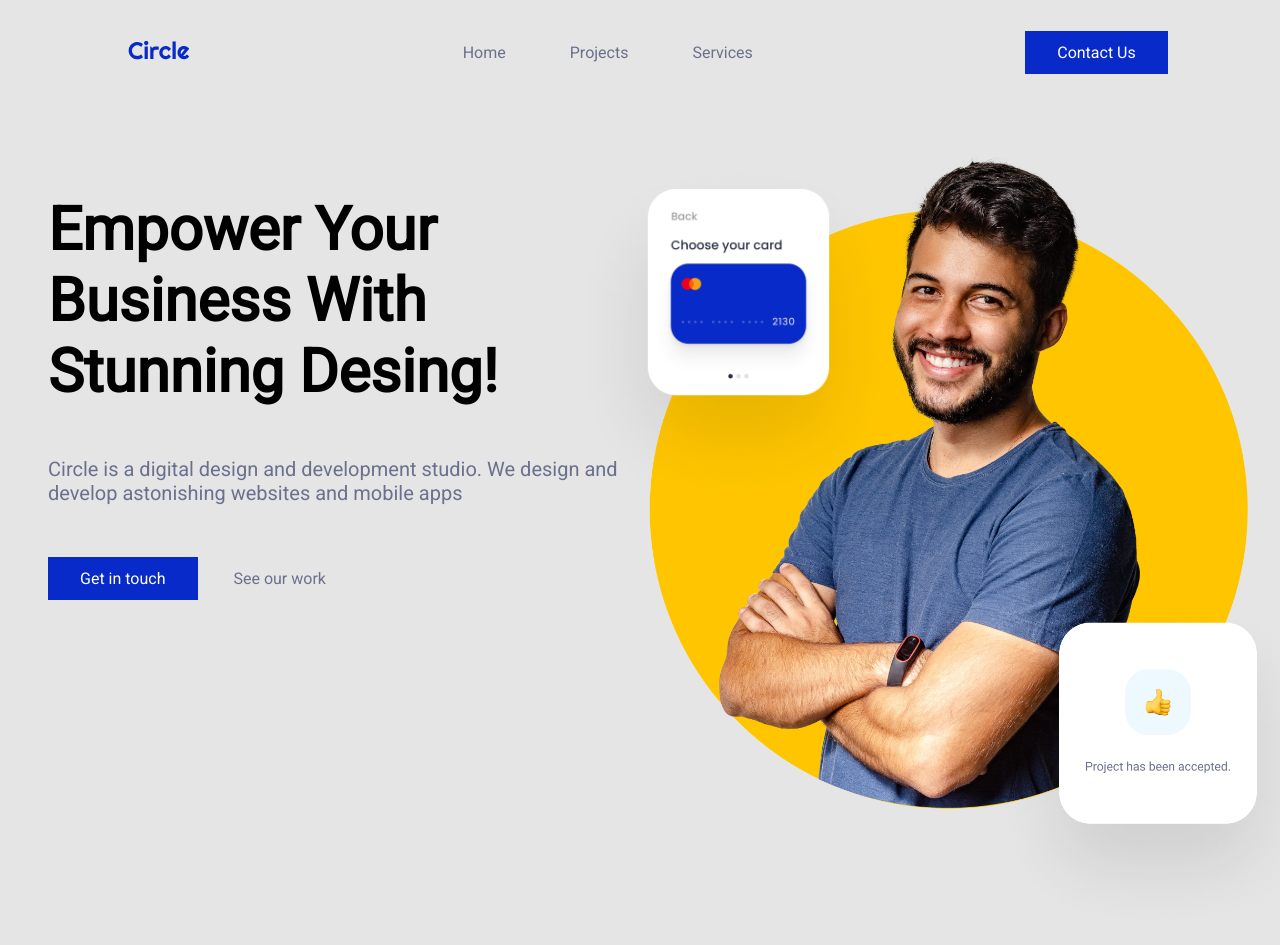
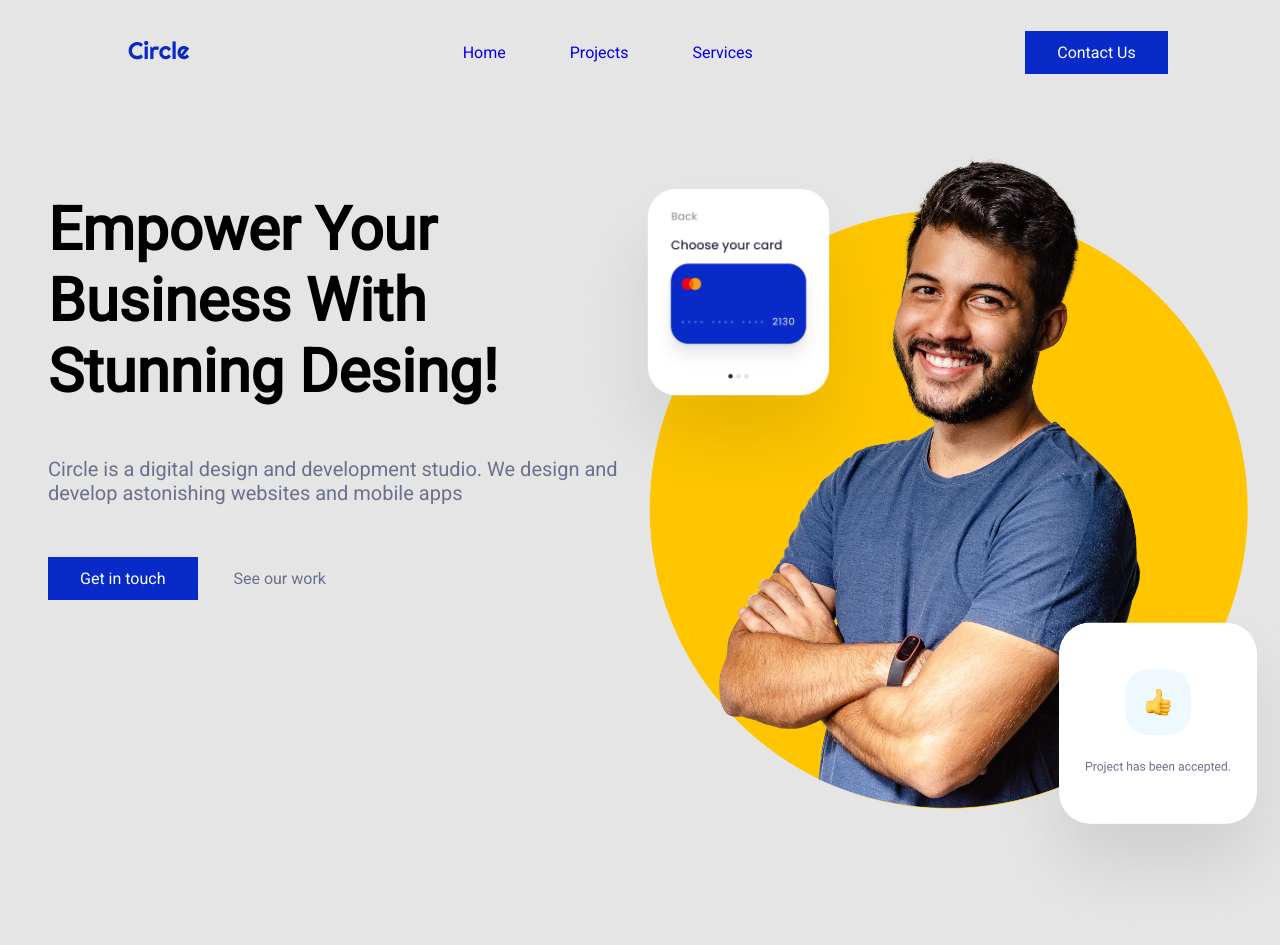
Before and after one commit to droidsam1/ironhack-mid-term-project, a plain HTML site: page index.html in a window 1280 px wide. Shown: the top 945 px of the page. Drawn offline with Linux system fonts and the light colour scheme.

Commit message:
add links to navbar

```diff
--- a/assets/css/navbar.css
+++ b/assets/css/navbar.css
@@ -23,6 +23,9 @@ body {
 .navbar__list li {
   padding: 0rem 2rem;
   color: var(--secondary-grey-color);
+}
+.navbar__list__link {
+  text-decoration: none;
 }
 
 @media only screen and (max-width: 700px) {
--- a/index.html
+++ b/index.html
@@ -20,9 +20,9 @@
         <div class="navbar__icon"><img src="/assets/logos/circle.svg" alt="Circle company logo" /></div>
         <div id="navbar__menu">
             <ul class="navbar__list">
-                <li class="heading-h4">Home</li>
-                <li class="heading-h4">Projects</li>
-                <li class="heading-h4">Services</li>
+                <li class="heading-h4"><a class="navbar__list__link" href="index.html">Home</a></li>
+                <li class="heading-h4"><a class="navbar__list__link" href="#projects">Projects</a></li>
+                <li class="heading-h4"><a class="navbar__list__link" href="#services">Services</a></li>
             </ul>
         </div>
         <div id="contat-us">
```
